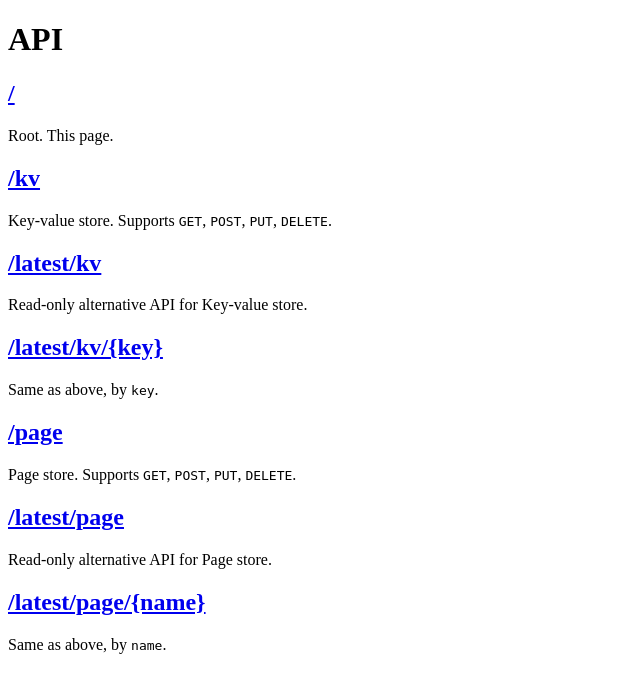
After one commit to opyate/gnashboard, a Flask app: page / in a window 1280 px wide. The commit adds this page. Shown: the top 693 px of the page, without its empty margins (0-640 px from the left). Run offline with Flask 2, Linux system fonts and the light colour scheme; parts of the project's set-up code (start-up, migrations or seed data) failed here and were passed over.

Commit message:
clean up templates, and create index

```diff
--- a/application/misc_blueprint/views.py
+++ b/application/misc_blueprint/views.py
@@ -8,7 +8,8 @@ from flask import (
     request,
     jsonify,
     abort,
-    current_app
+    current_app,
+    render_template,
 )
 import os
 from ..extensions import auth, db
@@ -16,8 +17,12 @@ from ..extensions import auth, db
 
 blueprint = Blueprint(
     'misc',
-    __name__)
+    __name__,
+    template_folder='templates')
 
+@blueprint.route('/')
+def index():
+    return render_template('index.html')
 
 @blueprint.route('/health')
 def health():
--- /dev/null
+++ b/application/templates/index.html
@@ -0,0 +1,34 @@
+{% extends "template.html" %}
+{% block content %}
+<h1>API</h1>
+
+<h2><a href="/">/</a></h2>
+
+<p>Root. This page.</p>
+
+<h2><a href="/kv">/kv</a></h2>
+
+<p>Key-value store.
+Supports <code>GET</code>, <code>POST</code>, <code>PUT</code>, <code>DELETE</code>.</p>
+
+<h2><a href="/latest/kv">/latest/kv</a></h2>
+
+<p>Read-only alternative API for Key-value store.</p>
+
+<h2><a href="/latest/kv/%7Bkey%7D">/latest/kv/{key}</a></h2>
+
+<p>Same as above, by <code>key</code>.</p>
+
+<h2><a href="/page">/page</a></h2>
+
+<p>Page store.
+Supports <code>GET</code>, <code>POST</code>, <code>PUT</code>, <code>DELETE</code>.</p>
+
+<h2><a href="/latest/page">/latest/page</a></h2>
+
+<p>Read-only alternative API for Page store.</p>
+
+<h2><a href="/latest/page/%7Bname%7D">/latest/page/{name}</a></h2>
+
+<p>Same as above, by <code>name</code>.</p>
+{% endblock %}
--- a/application/kv_blueprint/templates/template.html
+++ b/application/templates/template.html
@@ -3,7 +3,7 @@
   <head>
     <meta charset="utf-8">
     <meta http-equiv="x-ua-compatible" content="ie=edge">
-    <title>Page</title>
+    <title>Gnashboard</title>
     <meta name="description" content="">
     <meta name="viewport" content="width=device-width, initial-scale=1">
   </head>
```
Also changed, not shown: application/kv_blueprint/templates/index.html (deleted, +0 -7 lines), application/pages_blueprint/templates/index.html (deleted, +0 -7 lines), application/pages_blueprint/templates/template.html (deleted, +0 -13 lines).
